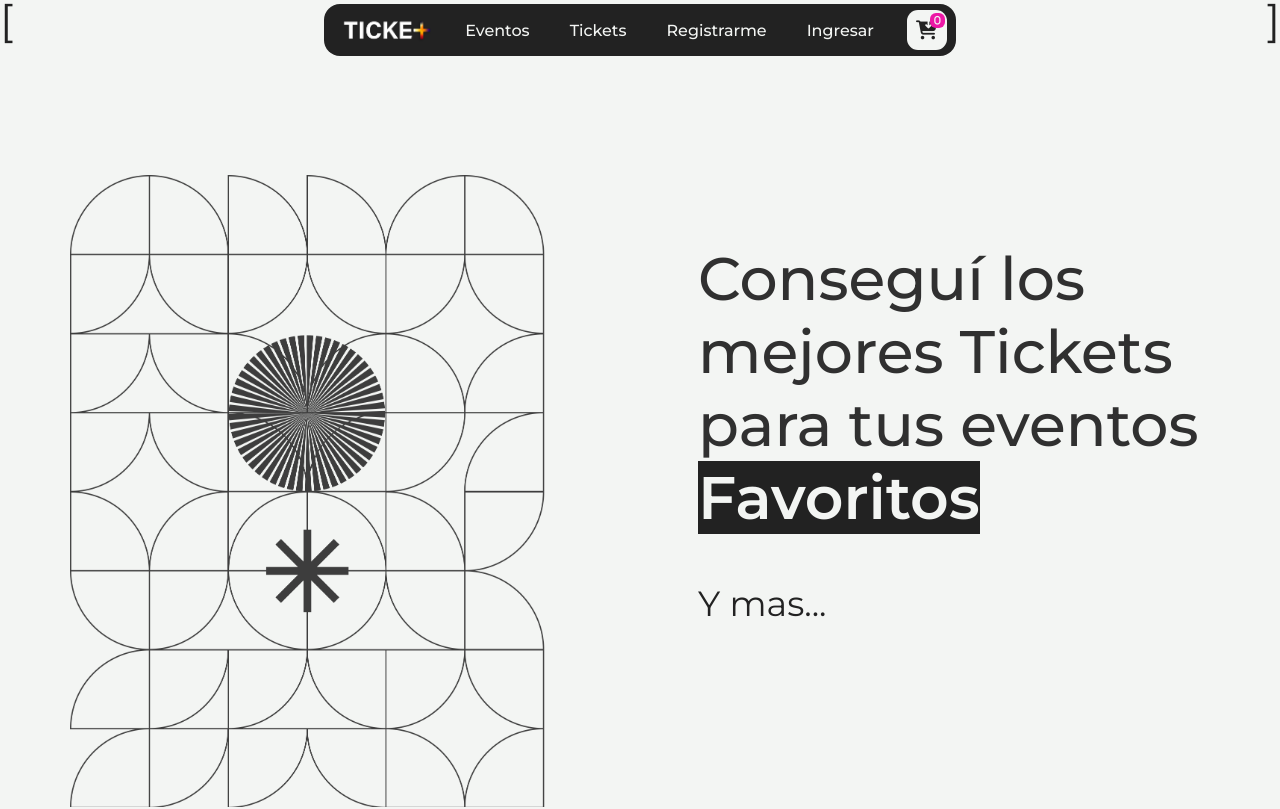
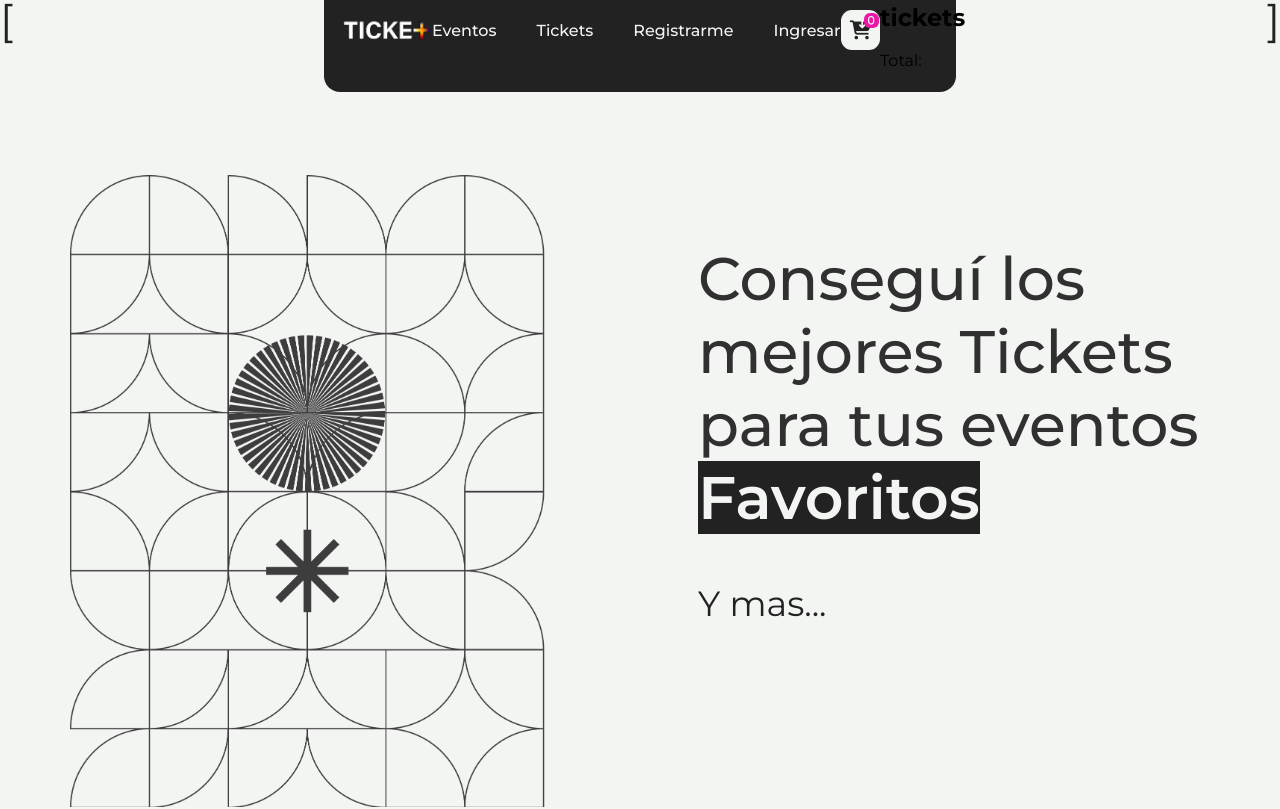
Before and after one commit to LucasScalzadona/Integrador-Javascript, a plain HTML site: page index.html in a window 1280 px wide. Shown: the top 809 px of the page. Drawn offline with Linux system fonts and the light colour scheme.

Commit message:
ProgresoCarrito

```diff
--- a/index.html
+++ b/index.html
@@ -34,11 +34,11 @@
               >
             </a>
           </div>
-          <!-- <div class="carrito-menu">
+          <div class="carrito-menu">
             <h2>Tus tickets</h2>
             <div class="carrito-container"></div>
             <p>Total:</p>
-          </div> -->
+          </div>
         </div>
       </nav>
     </header>
```
